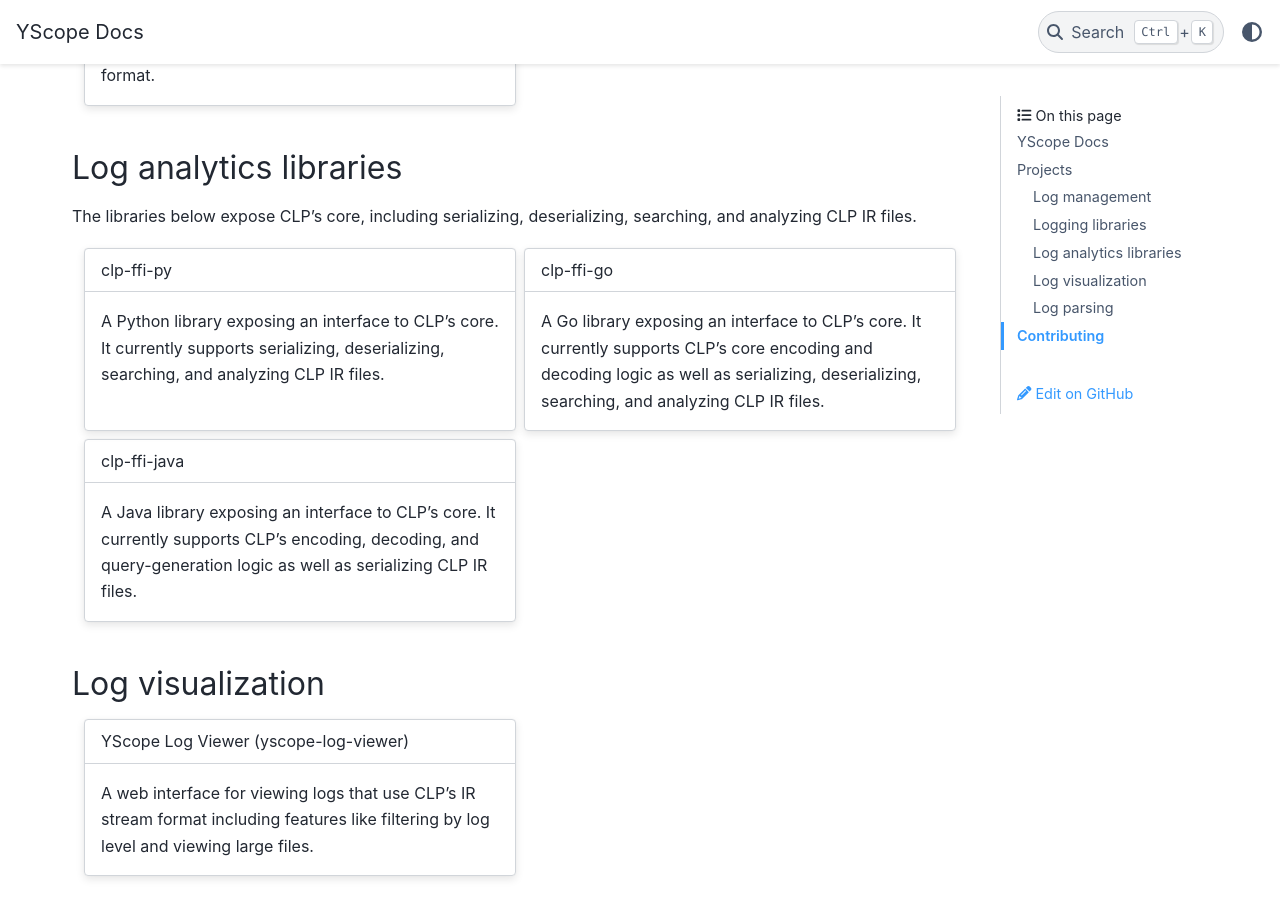
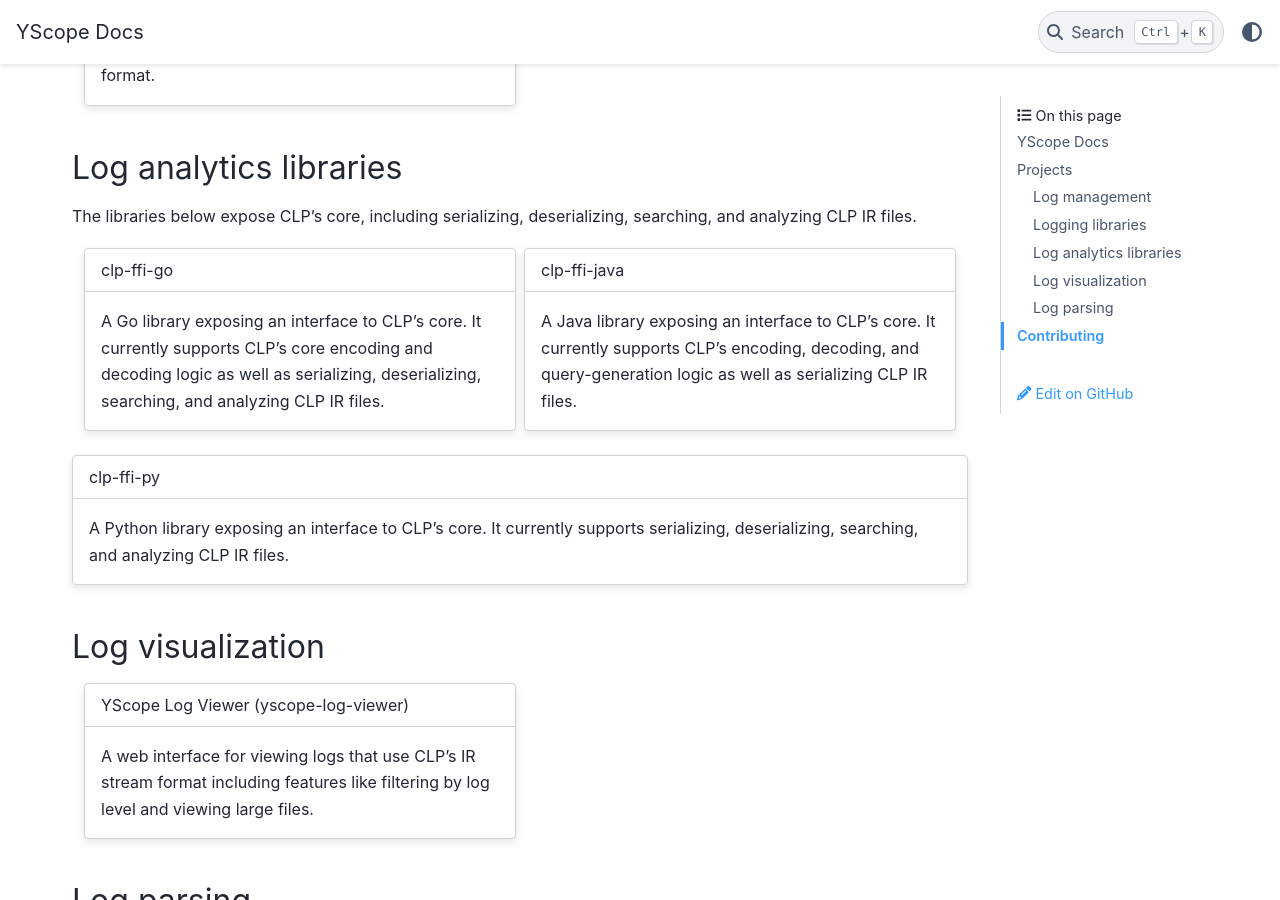
Before and after one commit to y-scope/yscope-docs, a Sphinx documentation site: the page built from docs/index.md, in a window 1280 px wide and 900 px high, scrolled down 992 px. Built offline with Sphinx 7.4.7 and the PyData theme 0.15.4, drawn with Linux system fonts in a browser that asks for light colours; part of the change alters nothing that is shown.

```diff
--- a/docs/index.md
+++ b/docs/index.md
@@ -64,14 +64,6 @@ analyzing CLP IR files.
 :gutter: 2
 
 :::{grid-item-card}
-:link: clp-ffi-py/main
-clp-ffi-py
-^^^
-A Python library exposing an interface to CLP's core. It currently supports serializing,
-deserializing, searching, and analyzing CLP IR files.
-:::
-
-:::{grid-item-card}
 :link: https://github.com/y-scope/clp-ffi-go
 clp-ffi-go
 ^^^
@@ -87,6 +79,14 @@ A Java library exposing an interface to CLP's core. It currently supports CLP's
 and query-generation logic as well as serializing CLP IR files.
 :::
 ::::
+
+:::{grid-item-card}
+:link: https://github.com/y-scope/clp-ffi-py
+clp-ffi-py
+^^^
+A Python library exposing an interface to CLP's core. It currently supports serializing,
+deserializing, searching, and analyzing CLP IR files.
+:::
 
 ## Log visualization
 
```
